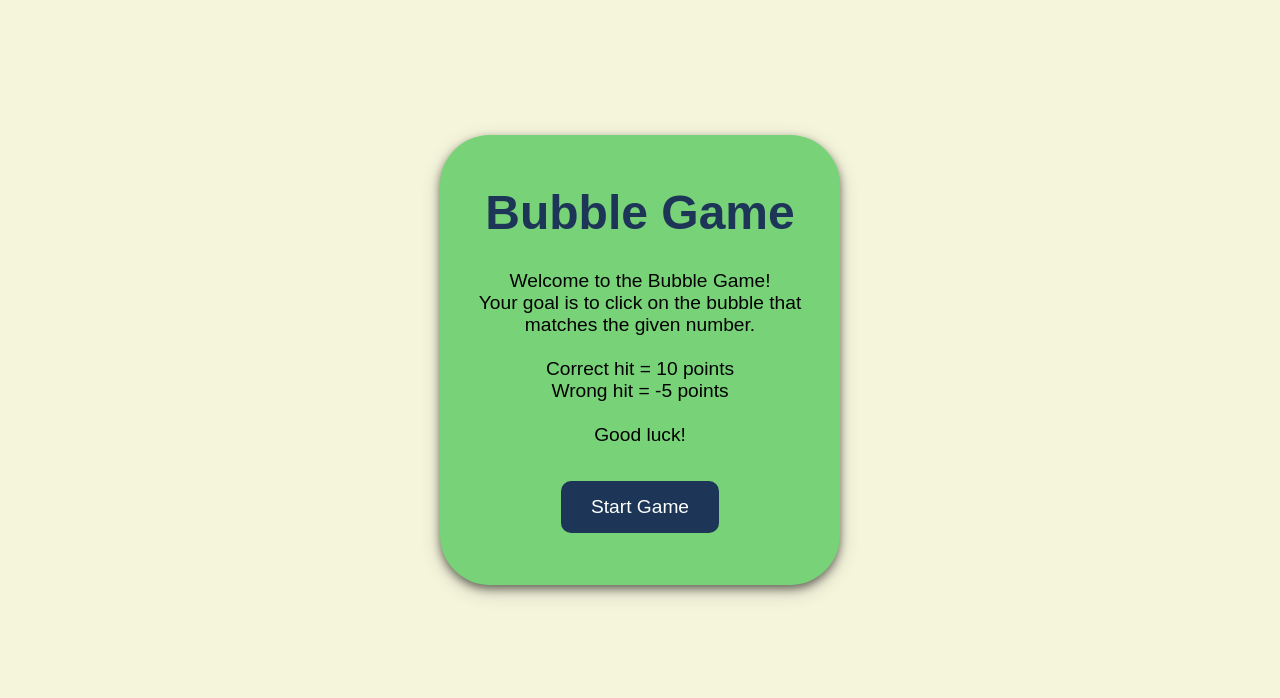
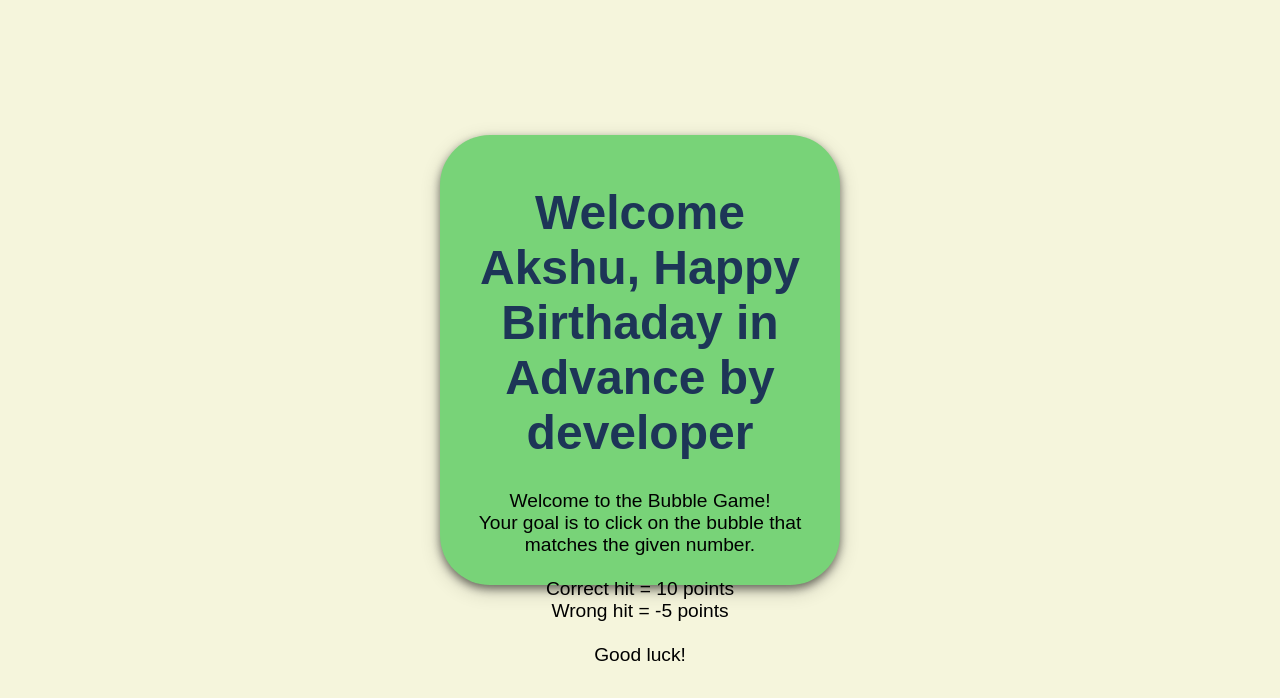
Before and after one commit to karanbawa1/bubble_game, a plain HTML site: page index.html in a window 1280 px wide. Shown: the top 698 px of the page. Drawn offline with nearby package versions, Linux system fonts and the light colour scheme.

Commit message:
Update index.html

```diff
--- a/index.html
+++ b/index.html
@@ -12,7 +12,7 @@
 </head>
 <body>
   <div id="box">
-      <h1>Bubble Game</h1>
+      <h1>Welcome Akshu, Happy Birthaday in Advance by developer</h1>
       <p>
         Welcome to the Bubble Game!<br>
         Your goal is to click on the bubble that matches the given number.<br><br>
```
